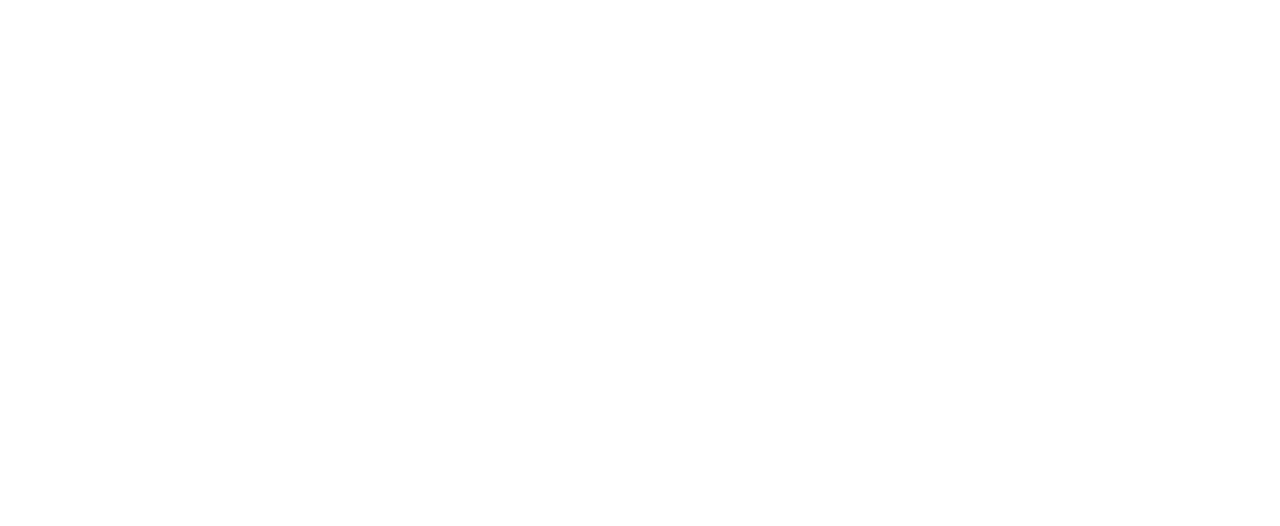
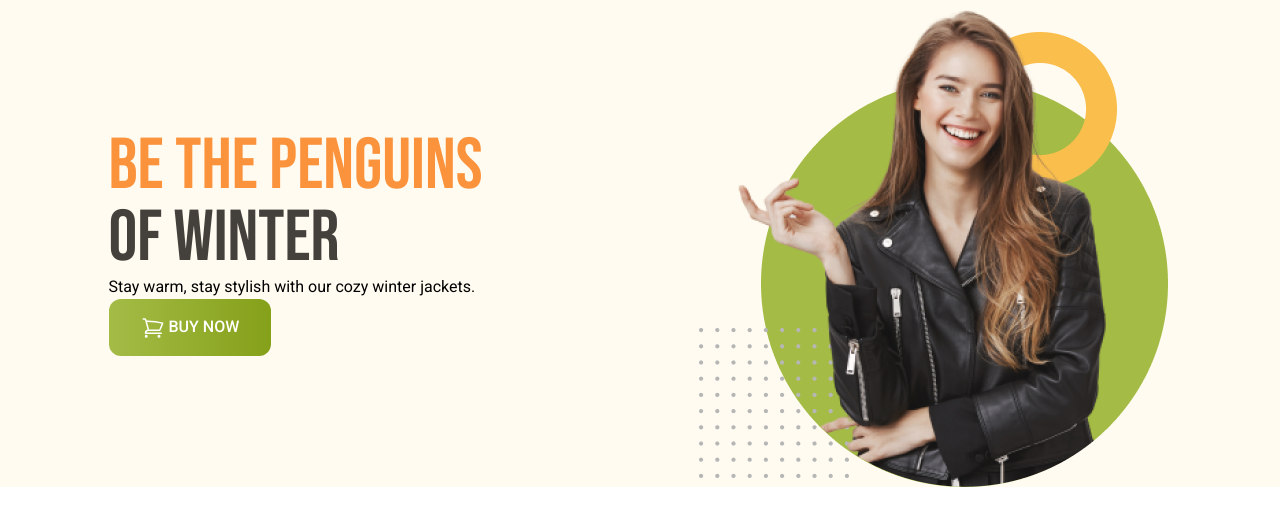
Before and after one commit to Ripa1518/penguin-tailwind, a plain HTML site: page index.html in a window 1280 px wide. Drawn offline with nearby package versions, Linux system fonts and the light colour scheme.

Commit message:
added banner section

```diff
--- a/index.html
+++ b/index.html
@@ -5,9 +5,48 @@
     <meta name="viewport" content="width=device-width, initial-scale=1.0">
     <title>Penguin Fashion</title>
     <script src="https://cdn.tailwindcss.com"></script>
+    <link rel="preconnect" href="https://fonts.googleapis.com">
+<link rel="preconnect" href="https://fonts.gstatic.com" crossorigin>
+<link href="https://fonts.googleapis.com/css2?family=Bebas+Neue&family=Roboto:ital,wght@0,100..900;1,100..900&display=swap" rel="stylesheet">
+<style>
+    .font-bebas-neue{
+  font-family: "Bebas Neue", sans-serif;
+}
+.font-roboto {
+  font-family: "Roboto", sans-serif;
+}
+</style>
 </head>
-<body>
-    <header>
+<body class="font-roboto">
+    <header class="bg-[#FFFBF0]">
+        <!-- navbar starts here  -->
+
+        <nav>
+
+        </nav>
+
+        <!-- navbar ends here  -->
+
+        <!-- banner starts here  -->
+         <div class="md:flex md:items-center md:justify-around">
+            <div>
+                <h1 class="text-7xl upper-case font-bebas-neue">
+                    <span class="text-orange-400 ">Be the Penguins</span>
+                    <br>
+                <span class="text-stone-700"> of Winter</span></h1>
+                <p>Stay warm, stay stylish with our cozy winter jackets.</p>
+                <button class="bg-green-400 px-8 py-4 rounded-xl font-medium text-white bg-gradient-to-r from-[#A4BC46] to-[#85A019]">
+                    <svg xmlns="http://www.w3.org/2000/svg" fill="none" viewBox="0 0 24 24" stroke-width="1.5" stroke="currentColor" class="size-6 text-white inline">
+  <path stroke-linecap="round" stroke-linejoin="round" d="M2.25 3h1.386c.51 0 .955.343 1.087.835l.383 1.437M7.5 14.25a3 3 0 0 0-3 3h15.75m-12.75-3h11.218c1.121-2.3 2.1-4.684 2.924-7.138a60.114 60.114 0 0 0-16.536-1.84M7.5 14.25 5.106 5.272M6 20.25a.75.75 0 1 1-1.5 0 .75.75 0 0 1 1.5 0Zm12.75 0a.75.75 0 1 1-1.5 0 .75.75 0 0 1 1.5 0Z" />
+</svg>
+BUY NOW</button>
+
+            </div>
+            <div>
+                <img src="images/model.png" alt="">
+            </div>
+         </div>
+        <!-- banner ends here  -->
 
     </header>
     <main>
```
Also changed, not shown: tailwind.config.js (added, +8 -0 lines).
